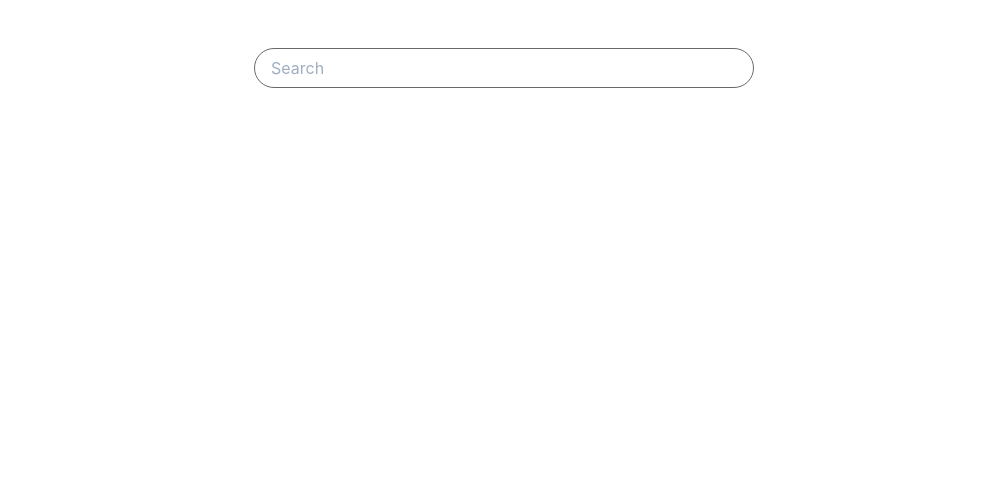
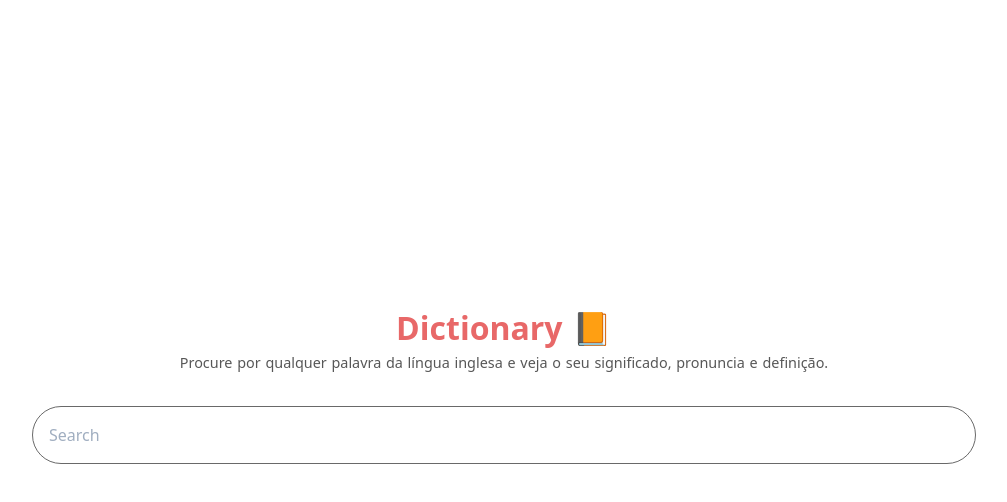
Before and after one commit to pauladiniz/english-dictionary-vue, a Nuxt app: page / in a window 1280 px wide. Shown: the top 502 px of the page, without its empty margins (136-1143 px from the left). Built offline with nearby package versions, Linux system fonts and the light colour scheme.

Commit message:
New font and handling error.

```diff
--- a/components/definition-card.vue
+++ b/components/definition-card.vue
@@ -1,15 +1,27 @@
 <template>
-  <div class="definition-card">
+	<div class="definition-card">
+		<img class="float-right p-2" :src='src'/>
 		<p :definition="definition">
-			{{ definition }}
+			• {{ definition }}
 		</p>
-  </div>
+	</div>
 </template>
 
 <script>
 export default {
-  props: {
-		definition: String
+	props: {
+		definition: {
+			type: String
+		},
+		src: {
+			type: String
+		}
 	}
 }
 </script>
+
+<style lang="stylus">
+	img
+		width 110px
+		border-radius 50%
+</style>
--- a/components/word-card.vue
+++ b/components/word-card.vue
@@ -1,5 +1,5 @@
 <template>
-  <div>
+	<div class="word-card">
 		<h2 :title="title">{{ title }}</h2>
 		<span :pronunciation="pronunciation">/{{ pronunciation }}/</span>
 		<p :definition="definition">{{ definition }}</p>
@@ -25,10 +25,13 @@ export default {
 </script>
 
 <style lang="stylus" scoped>
+.word-card
+	font-family 'Roboto Mono'
 	h2
 		font-weight bold
 		font-size 1.3rem
-		color #696969
+		color #575757
+		background-color #bae9e8
 	span
 		font-style italic
 </style>
--- a/layouts/default.vue
+++ b/layouts/default.vue
@@ -7,7 +7,7 @@
 <style>
 html {
   font-family:
-    'Source Sans Pro',
+    'Roboto Mono'
     -apple-system,
     BlinkMacSystemFont,
     'Segoe UI',
--- a/nuxt.config.js
+++ b/nuxt.config.js
@@ -8,7 +8,8 @@ export default {
       { hid: 'description', name: 'description', content: '' }
     ],
     link: [
-      { rel: 'icon', type: 'image/x-icon', href: '/favicon.ico' }
+      { rel: 'icon', type: 'image/x-icon', href: '/favicon.ico' },
+      { rel: 'stylesheet', href:'https://fonts.googleapis.com/css2?family=Roboto+Mono:wght@100;300;400&display=swap'}
     ]
   },
 
--- a/pages/index.vue
+++ b/pages/index.vue
@@ -1,12 +1,15 @@
 <template>
-  <div class="container flex justify-center align-center">
-    <div class="search-app m-12">
-      <input
+<div class="search-app flex items-center justify-center h-screen">
+  <div class="search-app w-full max-w-screen-lg p-10">
+    <h3 class="text-center">Dictionary 📙</h3>
+    <p class="text-center mb-8">Procure por qualquer palavra da língua inglesa e veja o seu significado, pronuncia e definição.</p>
+    <input v-if
+      class="w-full mb-8"
       placeholder="Search"
       v-model="searchWord"
       @keyup.enter="handleSearch"
     />
-      <div class="search-app--results max-w-md mx-auto bg-white rounded-xl shadow-md overflow-hidden md:max-w-2xl mt-12" v-if="this.word !== null">
+    <div class="rounded-xl shadow-md overflow-hidden" v-if="this.word !== null">
       <word-card
         class="p-4"
         :title='word.word'
@@ -18,7 +21,9 @@
         :key="index"
         class="p-4"
         :definition='definition.definition'
+        :src="definition.image_url"
       />
+      <empty-state/>
     </div>
   </div>
 </div>
@@ -27,10 +32,10 @@
 <script>
 import axios from 'axios'
 import WordCard from '@/components/word-card.vue'
-import DefinitionCard from '../components/definition-card.vue'
+import DefinitionCard from '@/components/definition-card.vue'
 
 export default {
-  components: { DefinitionCard },
+  components: { WordCard, DefinitionCard },
   data() {
     return {
       word: null,
@@ -39,23 +44,32 @@ export default {
     }
   },
   methods:{
-    handleSearch() {
-      axios
+    async handleSearch() {
+      await axios
       .get(`https://owlbot.info/api/v4/dictionary/${this.searchWord}`,{
         headers: {
           'Authorization': `token 2183854d54feca89247cf5335e9a0ec3c9a6a684`
         }
       })
       .then(res => (this.word = res.data, this.definitions = res.data.definitions))
+      .catch(err => {
+        console.log(err.response.data)
+      })
     }
   }
 }
 </script>
 
 <style scoped lang="stylus">
+.search-app
+  h3
+    font-size 2rem
+    font-weight bold
+    color #e86868
+  p
+    font-size 0.90rem
+    color #575757
 input {
-  width 500px
-  height 40px
   border 1px solid #696969
   border-radius 50px
   padding 1rem
```
Lines whose indentation alone changed are shown as unchanged.
